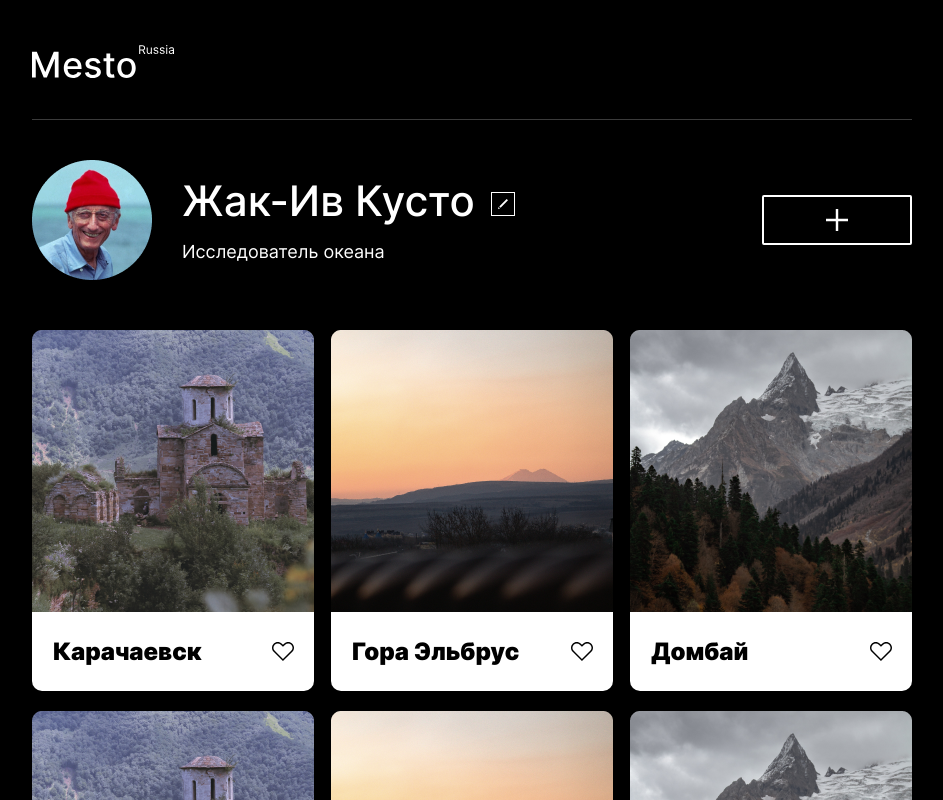
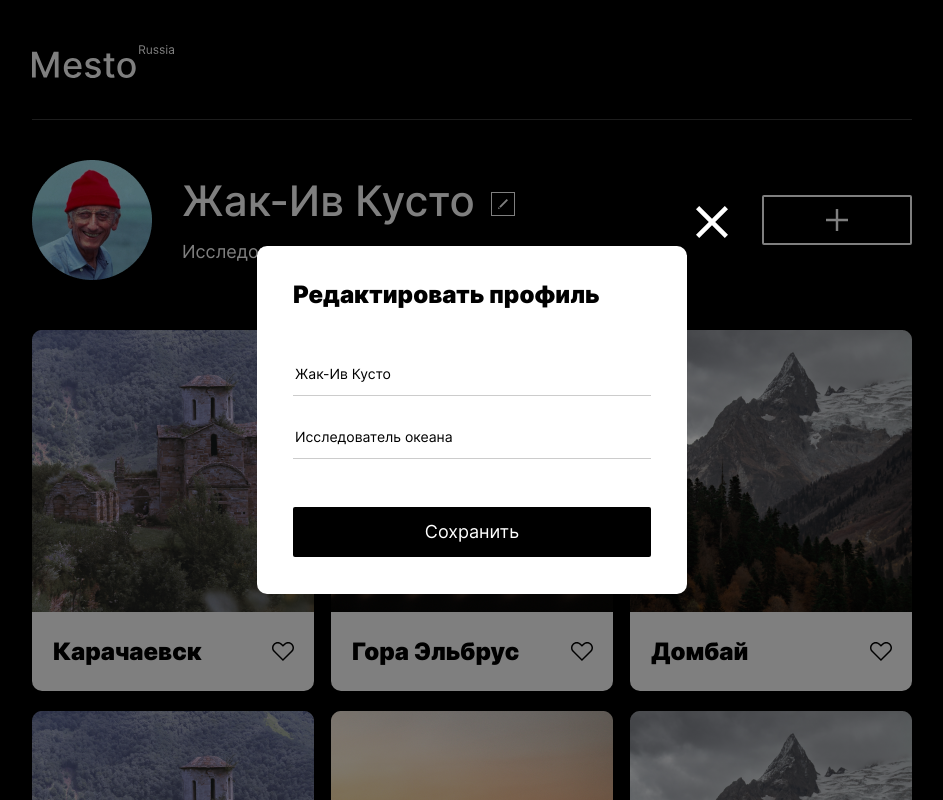
Before and after one commit to MaximEsin/Mesto, a plain HTML site: page index.html in a window 1280 px wide. Shown: the top 800 px of the page, without its empty margins (168-1111 px from the left). Drawn offline with Linux system fonts and the light colour scheme.

Commit message:
Desktop modal cross fix

```diff
--- a/blocks/popup/__cross/popup__cross.css
+++ b/blocks/popup/__cross/popup__cross.css
@@ -8,7 +8,7 @@
   padding: 0;
   background-color: rgba(0, 0, 0, 0.000005);
   margin-bottom: 8px;
-  margin-left: 8px;
+  margin-left: 480px;
 }
 
 .popup__cross:hover {
--- a/blocks/popup/popup.css
+++ b/blocks/popup/popup.css
@@ -8,4 +8,5 @@
   width: 100vw;
   height: 100vh;
   background-color: rgba(0, 0, 0, 0.5);
+  box-sizing: border-box;
 }
--- a/index.html
+++ b/index.html
@@ -12,7 +12,7 @@
   </head>
   <body>
     <div class="root">
-      <div class="popup">
+      <div class="popup popup_opened">
         <button class="popup__cross" type="button" aria-label="close"></button>
         <div class="popup__container">
           <form class="popup__form" name="profile-edit">
```
